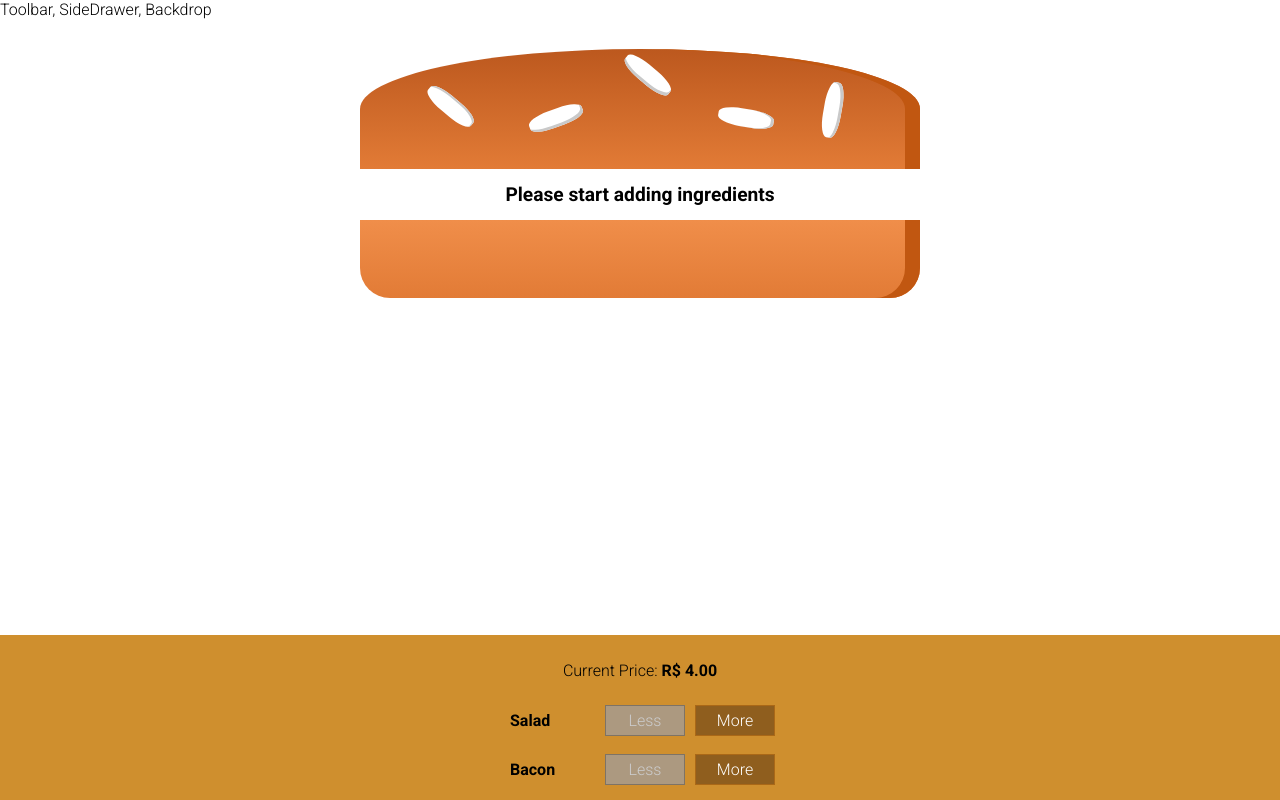
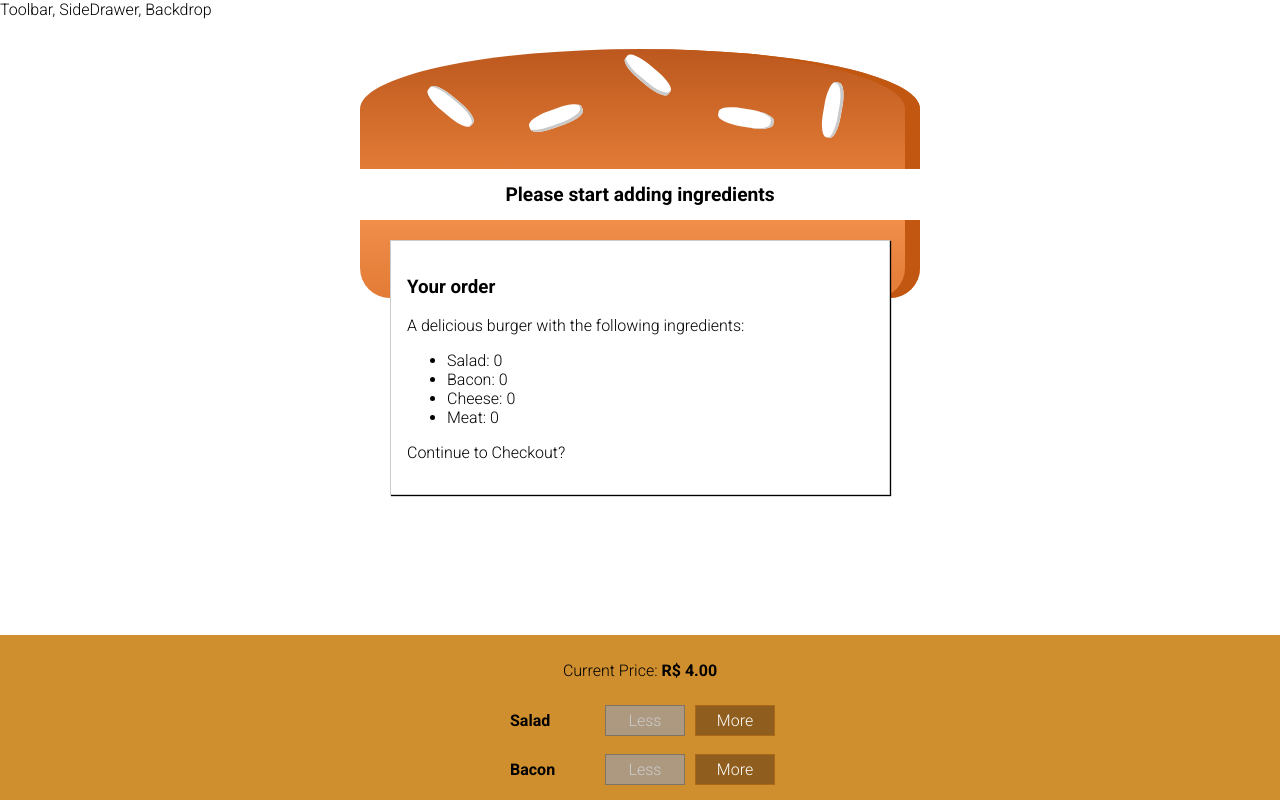
Before and after one commit to brandaogabriel7/burger-builder-app, a React (Create React App) app: page / in a window 1280 px wide. Shown: the top 800 px of the page. Built offline with nearby package versions, Linux system fonts and the light colour scheme.

Commit message:
feat: add order summary

```diff
--- /dev/null
+++ b/src/components/Burger/OrderSummary/OrderSummary.js
@@ -0,0 +1,21 @@
+import React, { Fragment } from 'react';
+
+const OrderSummary = ({ ingredients }) => {
+    const ingredientSummary = Object.keys(ingredients).map(key => (
+        <li key={key}>
+            <span style={{ textTransform: 'capitalize' }}>{key}</span>: {ingredients[key]}
+        </li>
+    ));
+    return (
+        <Fragment>
+            <h3>Your order</h3>
+            <p>A delicious burger with the following ingredients:</p>
+            <ul>
+                {ingredientSummary}
+            </ul>
+            <p>Continue to Checkout?</p>
+        </Fragment>
+    );
+};
+
+export default OrderSummary;
--- a/src/containers/BurgerBuilder/BurgerBuilder.js
+++ b/src/containers/BurgerBuilder/BurgerBuilder.js
@@ -1,6 +1,8 @@
 import React, { Component, Fragment } from 'react';
 import BuildControls from '../../components/Burger/BuildControls/BuildControls';
 import Burger from '../../components/Burger/Burger';
+import OrderSummary from '../../components/Burger/OrderSummary/OrderSummary';
+import Modal from '../../components/UI/Modal/Modal';
 
 const INGREDIENT_PRICES = {
     salad: 0.5,
@@ -27,7 +29,7 @@
             .reduce((prev, curr) => prev + curr, 0);
 
         return sum > 0;
-    }
+    };
 
     addIngredientHandler = (type) => {
         const oldCount = this.state.ingredients[type];
@@ -66,6 +68,9 @@
         }
         return (
             <Fragment>
+                <Modal>
+                    <OrderSummary ingredients={this.state.ingredients} />
+                </Modal>
                 <Burger ingredients={this.state.ingredients} />
                 <BuildControls
                     price={this.state.totalPrice}
```
